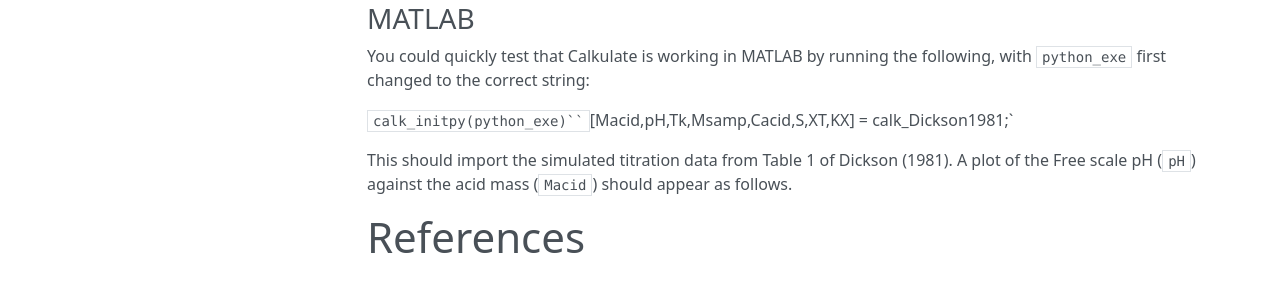
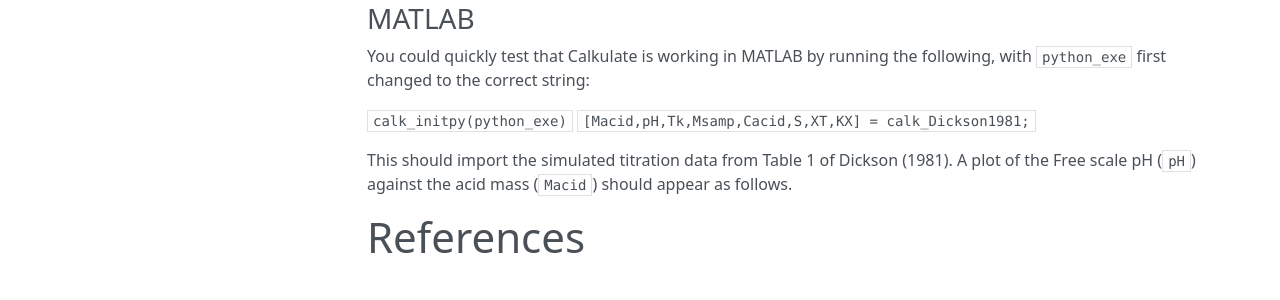
Before and after one commit to mvdh7/calkulate, an MkDocs documentation site: the page built from docs/index.md, in a window 1280 px wide and 900 px high, scrolled down 1422 px. Shown: the part 543-843 px from the top of the window. Built offline with MkDocs 1.6.1, drawn with Linux system fonts in a browser that asks for light colours; nearby versions of some CDN libraries.

Commit message:
Fix trailing `

```diff
--- a/docs/index.md
+++ b/docs/index.md
@@ -85,7 +85,7 @@
 
 You could quickly test that Calkulate is working in MATLAB by running the following, with `python_exe` first changed to the correct string:
 
-`calk_initpy(python_exe)``
+`calk_initpy(python_exe)`
 `[Macid,pH,Tk,Msamp,Cacid,S,XT,KX] = calk_Dickson1981;`
 
 This should import the simulated titration data from Table 1 of Dickson (1981). A plot of the Free scale pH (`pH`) against the acid mass (`Macid`) should appear as follows.
```
